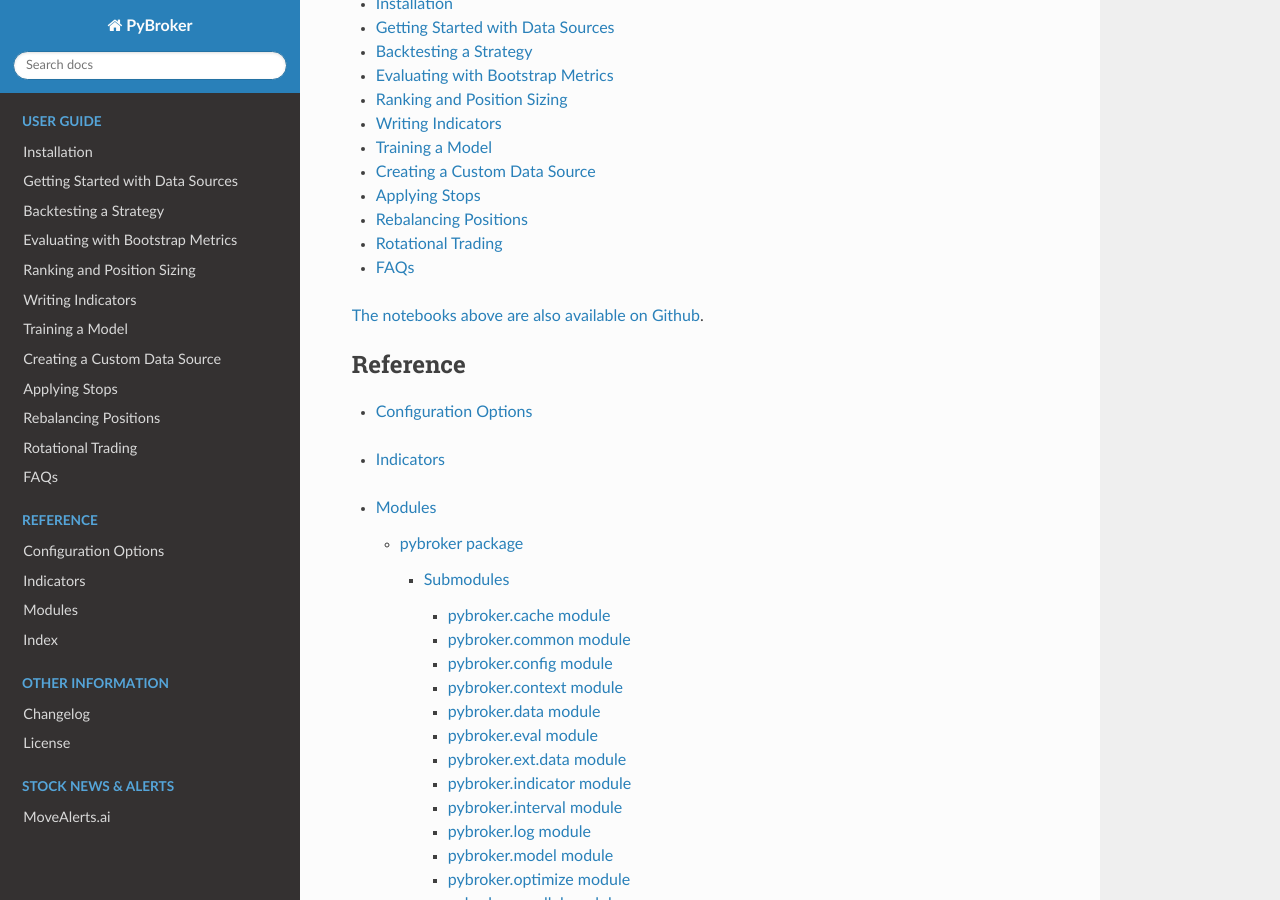
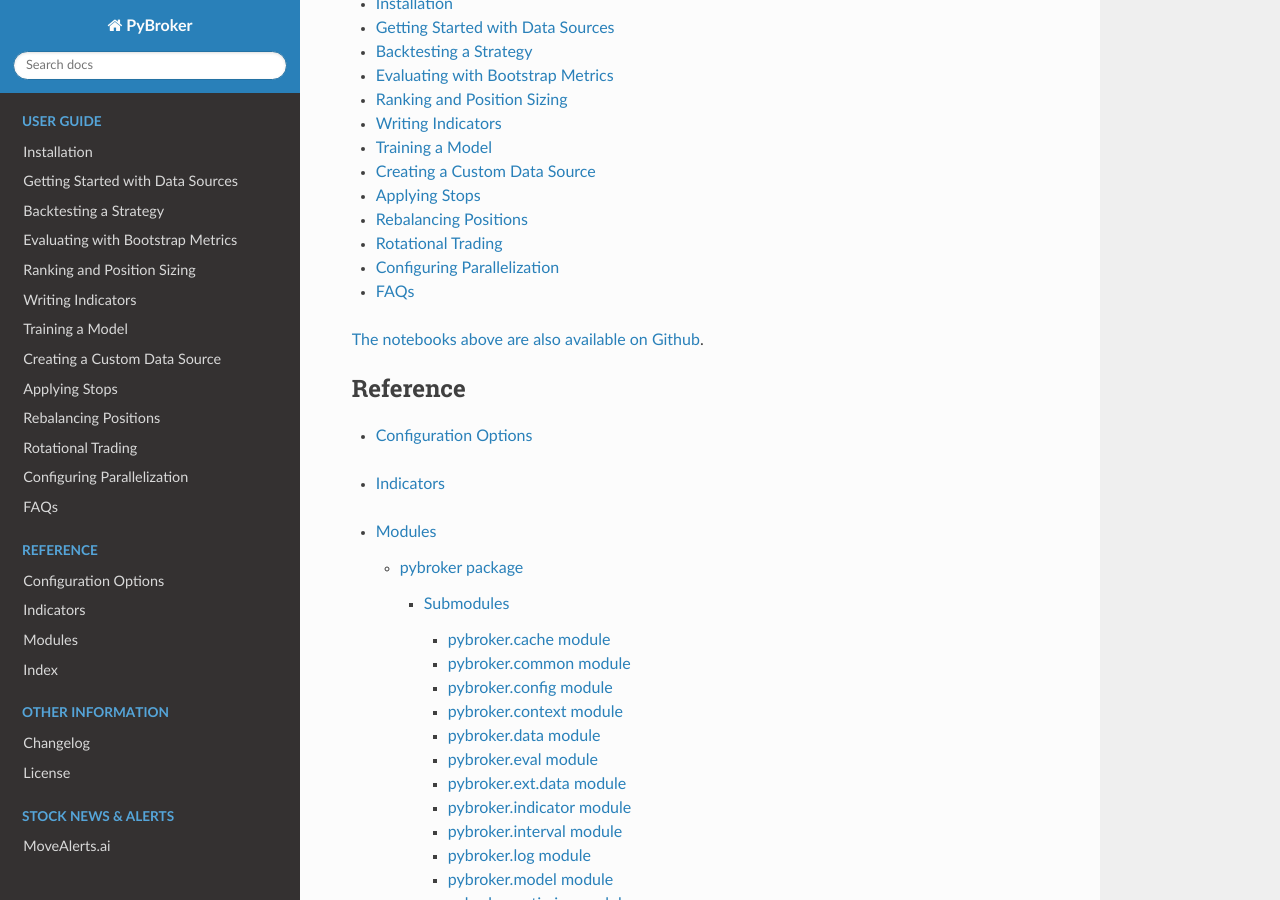
Before and after one commit to edtechre/pybroker, a Sphinx documentation site: the page built from docs/source/index.rst, in a window 1280 px wide and 900 px high, scrolled down 2377 px. Built offline with Sphinx 7.4.7 and the Read the Docs theme 3.1.0, drawn with Linux system fonts in a browser that asks for light colours.

Commit message:
Adds Configuring Parallelization notebook

```diff
--- a/docs/source/index.rst
+++ b/docs/source/index.rst
@@ -162,6 +162,7 @@
    notebooks/8. Applying Stops
    notebooks/9. Rebalancing Positions
    notebooks/10. Rotational Trading
+   notebooks/11. Configuring Parallelization
    notebooks/FAQs
 
 `The notebooks above are also available on Github
```
Also changed, not shown: docs/source/notebooks/11. Configuring Parallelization.ipynb (added).
